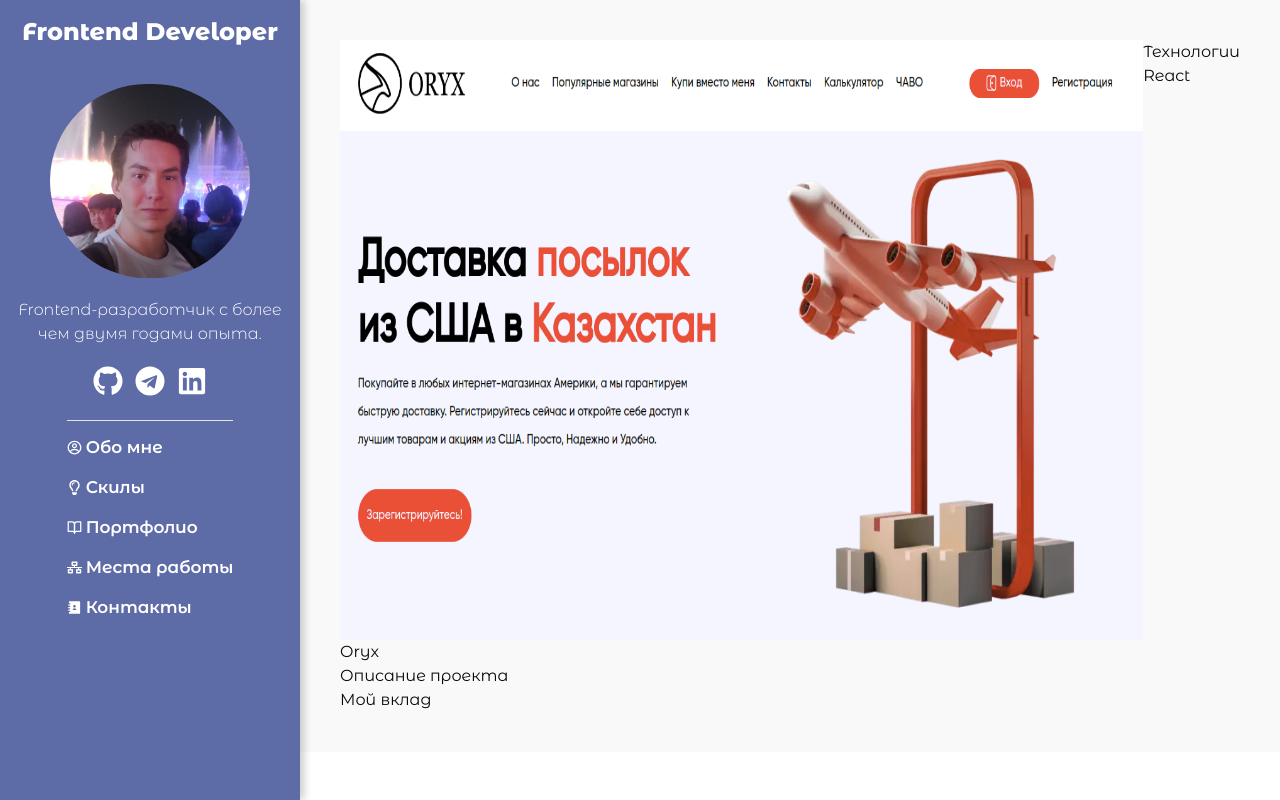
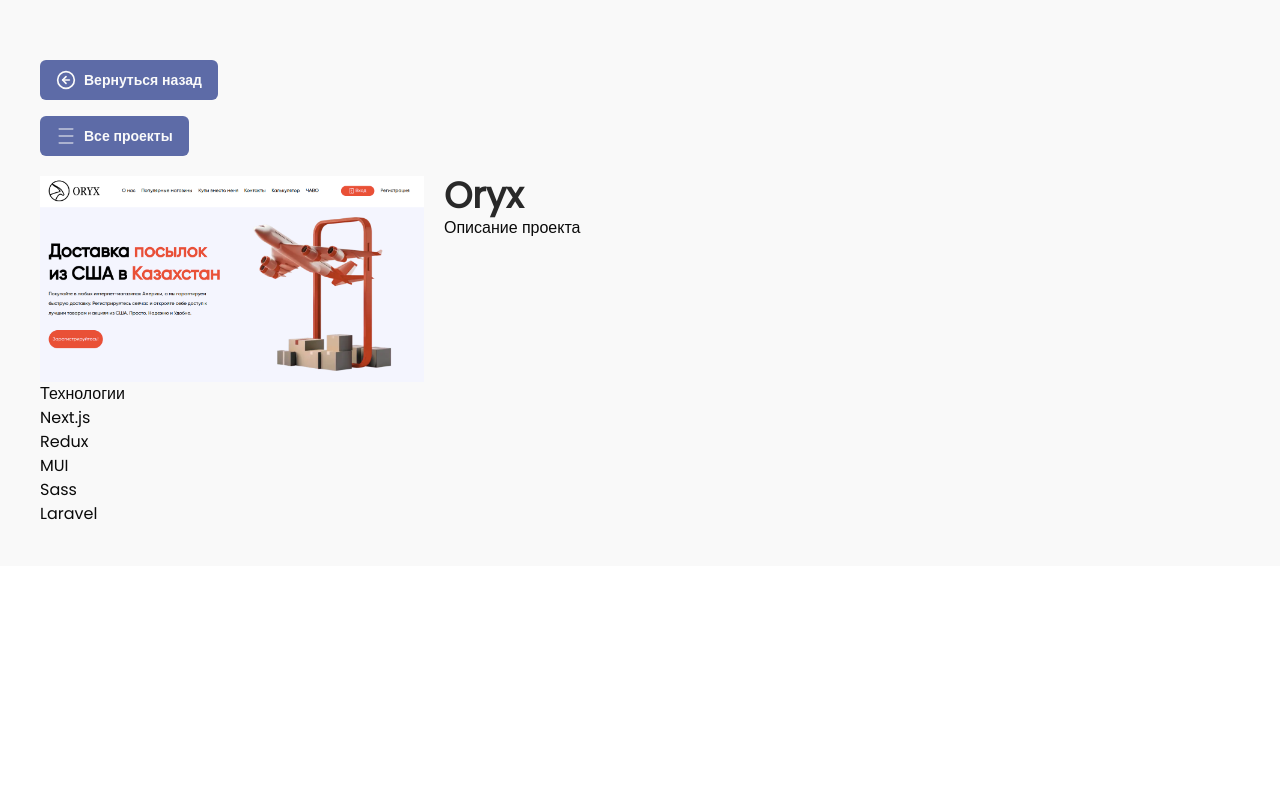
Before and after one commit to shakurovoleg42/CV-portfolio, a Next.js app: page /projects/oryx_kz in a window 1280 px wide. Built offline with nearby package versions, Linux system fonts and the light colour scheme.

Commit message:
project page

```diff
--- a/components/Layout.tsx
+++ b/components/Layout.tsx
@@ -1,11 +1,9 @@
 import { FC, PropsWithChildren } from "react";
-import Header from "./Header";
 
 const Layout: FC<PropsWithChildren> = ({ children }) => {
   return (
-    <div className="w-full flex flex-row">
-      <Header />
-      <main className="flex-1 pl-[150px] sm:pl-[200px] md:pl-[250px] lg:pl-[300px]">
+    <div >
+      <main>
         {children}
       </main>
     </div>
--- a/src/pages/index.tsx
+++ b/src/pages/index.tsx
@@ -5,15 +5,19 @@
 import Portfolio from "@/components/Portfolio";
 import Skills from "@/components/Skills";
 // import Works from "@/components/Works";
+import Header from "../../components/Header";
 
 const Home = () => {
   return (
-    <div className="w-full flex flex-col">
-      <About />
-      <Skills />
-      <Portfolio />
-      {/* <Works /> */}
-      <Contacts />
+    <div className="w-full flex flex-row">
+      <Header />
+      <div className="w-full flex flex-col  flex-1 pl-[150px] sm:pl-[200px] md:pl-[250px] lg:pl-[300px]">
+        <About />
+        <Skills />
+        <Portfolio />
+        {/* <Works /> */}
+        <Contacts />
+      </div>
     </div>
   );
 };
--- a/src/pages/projects/[slug].tsx
+++ b/src/pages/projects/[slug].tsx
@@ -1,25 +1,55 @@
 /* eslint-disable @next/next/no-img-element */
+import { Button } from "@/components/ui/button";
+import { CircleArrowLeft } from "lucide-react";
+import Link from "next/link";
 import React from "react";
+import { CiMenuBurger } from "react-icons/ci";
 
 function Project() {
   return (
-    <div className="w-full flex flex-col md:flex-row p-10 bg-[#f9f9f9]">
-      <div className="flexx flex-col md:flex-row">
+    <div className="w-full h-[100%] flex flex-col justify-center p-10 bg-[#f9f9f9] font-poppins">
+      <div className="w-full text-center my-5 flex flex-col gap-4">
         <div>
-          <img src="/oryx.png" className="w-[100vw] h-[600px]" alt="oryx" />
+        <Link href="#portfolio">
+          <Button className="flex flex-row font-[700]">
+            <CircleArrowLeft className="mr-2 h-5 w-5" />
+            Вернуться назад
+          </Button>
+        </Link>
         </div>
         <div>
-          <h1>Oryx</h1>
+        <Link href="#portfolio">
+          <Button className="flex flex-row font-[700]">
+            <CiMenuBurger className="mr-2 h-5 w-5" />
+            Все проекты
+          </Button>
+        </Link>
+        </div>
+
+
+      </div>
+      <div className="flex flex-col md:flex-row gap-5">
+        <div>
+          <img
+            src="/oryx.png"
+            className="w-full sm:w-[40vw] md:w-[30vw] h-auto max-h-[300px] object-cover"
+            alt="oryx"
+          />
+        </div>
+        <div>
+          <h1 className="text-4xl font-[600] text-textTitle">Oryx</h1>
           <p>Описание проекта</p>
-          <p>Мой вклад</p>
         </div>
       </div>
       <div>
-        <h2>Технологии</h2>
+        <div></div>
         <div>
-          <ul>
-            <li>React</li>
-          </ul>
+          <h2>Технологии</h2>
+          <div>
+            {tech.map((item) => (
+              <div key={item.items}>{item.items}</div>
+            ))}
+          </div>
         </div>
       </div>
     </div>
@@ -27,3 +57,11 @@
 }
 
 export default Project;
+
+const tech = [
+  { items: "Next.js" },
+  { items: "Redux" },
+  { items: "MUI" },
+  { items: "Sass" },
+  { items: "Laravel" },
+];
```
